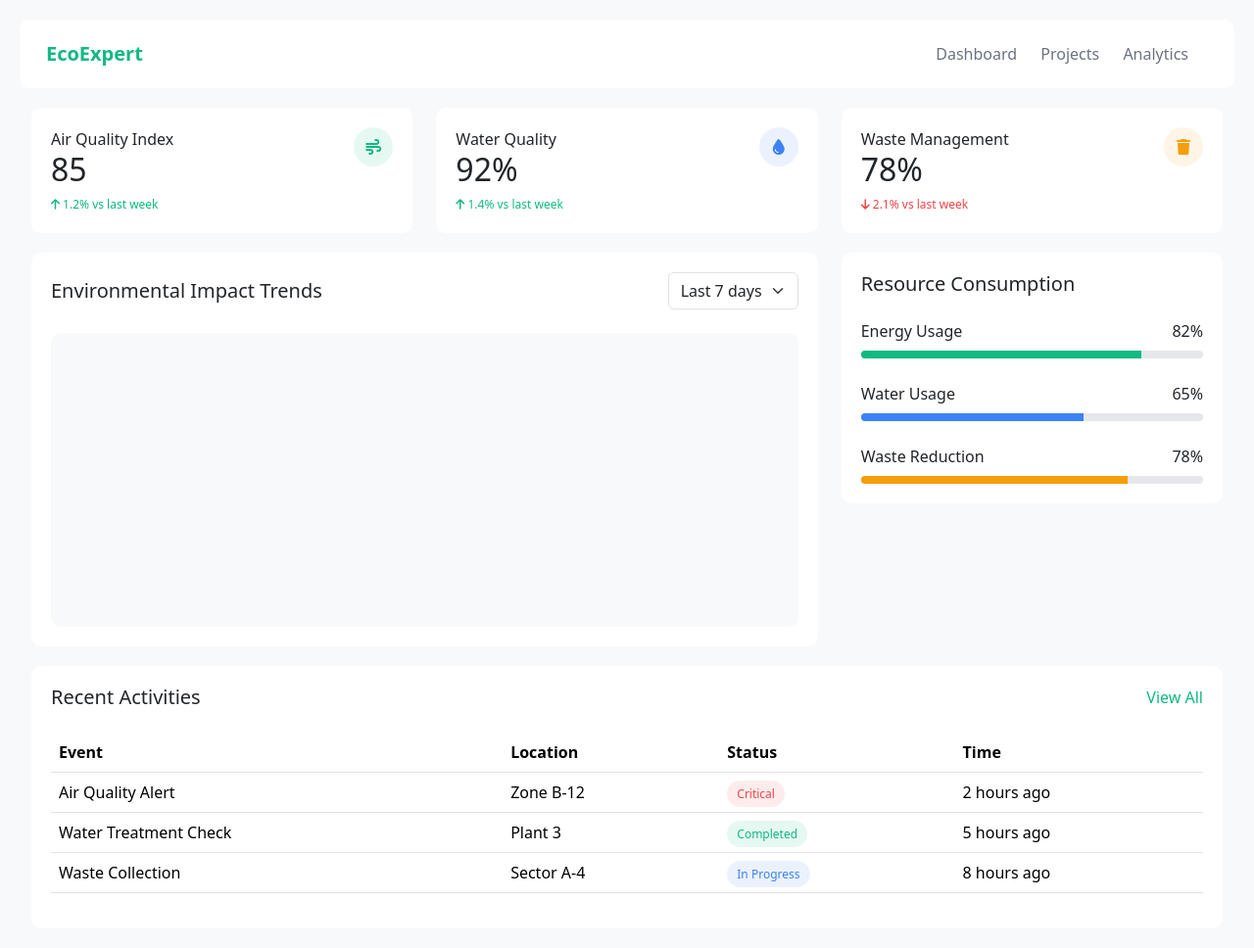
After one commit to Sun-vatanak/AI-Project, a Flask app: template templates/disboard.html in a window 1280 px wide. The commit adds this page. Shown: the whole page at 98% size. Run offline with Flask 3, Linux system fonts and the light colour scheme; the template is opened without the code that fills it, so the values that code supplies are empty; some libraries are stand-ins or nearby versions.

Commit message:
disboard

```diff
--- /dev/null
+++ b/templates/disboard.html
@@ -0,0 +1,261 @@
+<!DOCTYPE html>
+<html>
+<head>
+    <link href="https://cdnjs.cloudflare.com/ajax/libs/bootstrap/5.3.2/css/bootstrap.min.css" rel="stylesheet">
+    <link href="https://cdnjs.cloudflare.com/ajax/libs/font-awesome/6.5.1/css/all.min.css" rel="stylesheet">
+    <style>
+        body {
+            background-color: #f8f9fa;
+            padding: 20px;
+        }
+
+        .navbar {
+            background-color: white;
+            border-radius: 10px;
+            padding: 15px;
+            margin-bottom: 20px;
+        }
+
+        .navbar-brand {
+            color: #10B981;
+            font-weight: bold;
+        }
+
+        .nav-link {
+            color: #6B7280;
+            margin-right: 20px;
+        }
+
+        .stats-card {
+            background-color: white;
+            border-radius: 10px;
+            padding: 20px;
+            margin-bottom: 20px;
+            position: relative;
+        }
+
+        .stats-icon {
+            position: absolute;
+            right: 20px;
+            top: 20px;
+            width: 40px;
+            height: 40px;
+            border-radius: 50%;
+            display: flex;
+            align-items: center;
+            justify-content: center;
+        }
+
+        .air-quality-icon {
+            background-color: rgba(16, 185, 129, 0.1);
+            color: #10B981;
+        }
+
+        .water-quality-icon {
+            background-color: rgba(59, 130, 246, 0.1);
+            color: #3B82F6;
+        }
+
+        .waste-icon {
+            background-color: rgba(245, 158, 11, 0.1);
+            color: #F59E0B;
+        }
+
+        .trend-indicator {
+            font-size: 12px;
+            margin-top: 5px;
+        }
+
+        .trend-up {
+            color: #10B981;
+        }
+
+        .trend-down {
+            color: #EF4444;
+        }
+
+        .progress {
+            height: 8px;
+            background-color: #E5E7EB;
+        }
+
+        .progress-bar-green {
+            background-color: #10B981;
+        }
+
+        .progress-bar-blue {
+            background-color: #3B82F6;
+        }
+
+        .progress-bar-orange {
+            background-color: #F59E0B;
+        }
+
+        .activities-table {
+            background-color: white;
+            border-radius: 10px;
+            padding: 20px;
+        }
+
+        .status-badge {
+            padding: 5px 10px;
+            border-radius: 15px;
+            font-size: 12px;
+        }
+
+        .status-critical {
+            background-color: rgba(239, 68, 68, 0.1);
+            color: #EF4444;
+        }
+
+        .status-completed {
+            background-color: rgba(16, 185, 129, 0.1);
+            color: #10B981;
+        }
+
+        .status-progress {
+            background-color: rgba(59, 130, 246, 0.1);
+            color: #3B82F6;
+        }
+    </style>
+</head>
+<body>
+    <nav class="navbar">
+        <div class="container-fluid">
+            <span class="navbar-brand">EcoExpert</span>
+            <div class="nav-items">
+                <a class="nav-link d-inline" href="#">Dashboard</a>
+                <a class="nav-link d-inline" href="#">Projects</a>
+                <a class="nav-link d-inline" href="#">Analytics</a>
+            </div>
+        </div>
+    </nav>
+
+    <div class="container-fluid">
+        <!-- Stats Cards Row -->
+        <div class="row">
+            <div class="col-md-4">
+                <div class="stats-card">
+                    <div class="stats-icon air-quality-icon">
+                        <i class="fas fa-wind"></i>
+                    </div>
+                    <div>Air Quality Index</div>
+                    <h2>85</h2>
+                    <div class="trend-indicator trend-up">
+                        <i class="fas fa-arrow-up"></i> 1.2% vs last week
+                    </div>
+                </div>
+            </div>
+            <div class="col-md-4">
+                <div class="stats-card">
+                    <div class="stats-icon water-quality-icon">
+                        <i class="fas fa-tint"></i>
+                    </div>
+                    <div>Water Quality</div>
+                    <h2>92%</h2>
+                    <div class="trend-indicator trend-up">
+                        <i class="fas fa-arrow-up"></i> 1.4% vs last week
+                    </div>
+                </div>
+            </div>
+            <div class="col-md-4">
+                <div class="stats-card">
+                    <div class="stats-icon waste-icon">
+                        <i class="fas fa-trash"></i>
+                    </div>
+                    <div>Waste Management</div>
+                    <h2>78%</h2>
+                    <div class="trend-indicator trend-down">
+                        <i class="fas fa-arrow-down"></i> 2.1% vs last week
+                    </div>
+                </div>
+            </div>
+        </div>
+
+        <!-- Charts Row -->
+        <div class="row">
+            <div class="col-md-8">
+                <div class="stats-card">
+                    <div class="d-flex justify-content-between align-items-center mb-4">
+                        <h5 class="m-0">Environmental Impact Trends</h5>
+                        <select class="form-select" style="width: auto;">
+                            <option>Last 7 days</option>
+                        </select>
+                    </div>
+                    <div style="height: 300px; background-color: #f8f9fa; border-radius: 10px;"></div>
+                </div>
+            </div>
+            <div class="col-md-4">
+                <div class="stats-card">
+                    <h5 class="mb-4">Resource Consumption</h5>
+                    <div class="mb-4">
+                        <div class="d-flex justify-content-between mb-2">
+                            <span>Energy Usage</span>
+                            <span>82%</span>
+                        </div>
+                        <div class="progress">
+                            <div class="progress-bar progress-bar-green" style="width: 82%"></div>
+                        </div>
+                    </div>
+                    <div class="mb-4">
+                        <div class="d-flex justify-content-between mb-2">
+                            <span>Water Usage</span>
+                            <span>65%</span>
+                        </div>
+                        <div class="progress">
+                            <div class="progress-bar progress-bar-blue" style="width: 65%"></div>
+                        </div>
+                    </div>
+                    <div>
+                        <div class="d-flex justify-content-between mb-2">
+                            <span>Waste Reduction</span>
+                            <span>78%</span>
+                        </div>
+                        <div class="progress">
+                            <div class="progress-bar progress-bar-orange" style="width: 78%"></div>
+                        </div>
+                    </div>
+                </div>
+            </div>
+        </div>
+
+        <!-- Activities Table -->
+        <div class="activities-table">
+            <div class="d-flex justify-content-between align-items-center mb-4">
+                <h5 class="m-0">Recent Activities</h5>
+                <a href="#" class="text-decoration-none" style="color: #10B981;">View All</a>
+            </div>
+            <table class="table">
+                <thead>
+                    <tr>
+                        <th>Event</th>
+                        <th>Location</th>
+                        <th>Status</th>
+                        <th>Time</th>
+                    </tr>
+                </thead>
+                <tbody>
+                    <tr>
+                        <td>Air Quality Alert</td>
+                        <td>Zone B-12</td>
+                        <td><span class="status-badge status-critical">Critical</span></td>
+                        <td>2 hours ago</td>
+                    </tr>
+                    <tr>
+                        <td>Water Treatment Check</td>
+                        <td>Plant 3</td>
+                        <td><span class="status-badge status-completed">Completed</span></td>
+                        <td>5 hours ago</td>
+                    </tr>
+                    <tr>
+                        <td>Waste Collection</td>
+                        <td>Sector A-4</td>
+                        <td><span class="status-badge status-progress">In Progress</span></td>
+                        <td>8 hours ago</td>
+                    </tr>
+                </tbody>
+            </table>
+        </div>
+    </div>
+</body>
+</html>
```
Also changed, not shown: templates/users.html (+43 -3 lines).
